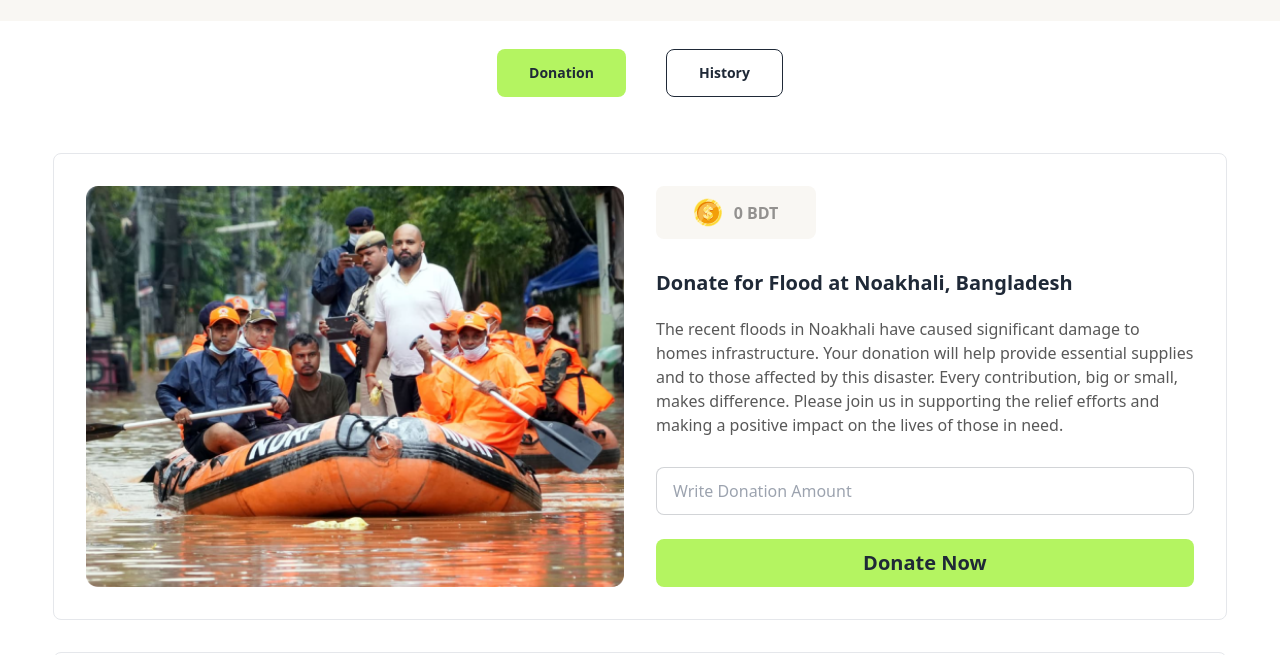
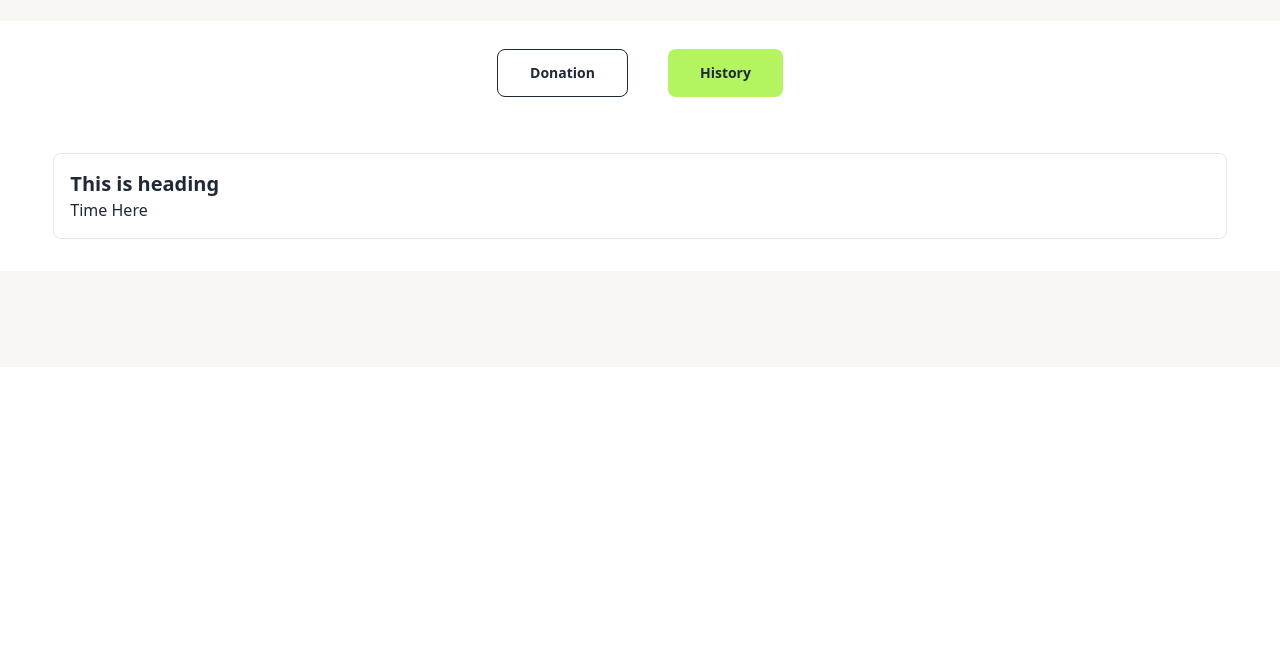
Before and after one commit to forhad1518/assignment-05, a plain HTML site: page index.html in a window 1280 px wide. Both pictures are taken after a click on the button "History". Shown: the part 76-731 px from the top of the page. Drawn offline with nearby package versions, Linux system fonts and the light colour scheme.

Commit message:
donation adn history toggle added

```diff
--- a/index.html
+++ b/index.html
@@ -58,18 +58,18 @@
             <div class="flex justify-center gap-10">
                     <!-- Donation btn -->
                 <div>
-                    <button class="btn btn-outline px-8 bg-btnFieldColor border-none">Donation</button>
+                    <button id="donation-btn" class="btn btn-outline px-8 bg-btnFieldColor border-none">Donation</button>
                 </div>
                     <!-- History btn -->
                 <div>
-                    <button class="btn btn-outline px-8">History</button>
+                    <button id="history-btn" class="btn btn-outline px-8">History</button>
                 </div>
             </div>
         </section>
     </header>
     <main class="mt-14">
         <!-- Donation Sections -->
-        <section class="w-11/12 mx-auto">
+        <section id="card-container" class="w-11/12 mx-auto">
             <!-- card 1 -->
              <section class="mt-8 border rounded-lg p-8 flex gap-x-8">
                 <div class="w-1/2">
@@ -162,7 +162,7 @@
         </section>
 
         <!-- History Sections -->
-         <section class="mt-8">
+         <section id="history-container" class=" hidden mt-8">
             <div class="border w-11/12 mx-auto p-4 rounded-lg">
                 <h3 class="text-xl font-bold">This is heading</h3>
                 <p>Time Here</p>
--- a/script/script.js
+++ b/script/script.js
@@ -1,2 +1,32 @@
 // Call from home to blog
 changeHtml('blog-btn','blog.html')
+
+
+// Global Element Area
+const donationButton = document.getElementById('donation-btn')
+const historyButton = document.getElementById('history-btn')
+const showCardContainer = document.getElementById('card-container')
+const showHistoryContainer = document.getElementById('history-container')
+
+
+// history btn evenListener
+document.getElementById('history-btn').addEventListener('click',function(){
+    showHistoryContainer.classList.remove('hidden')
+    showCardContainer.classList.add('hidden')
+
+    donationButton.classList.remove('bg-btnFieldColor', 'border-none')
+    donationButton.classList.add('border')
+
+    historyButton.classList.add('bg-btnFieldColor', 'border-none')
+})
+
+// donation btn evenListener
+document.getElementById('donation-btn').addEventListener('click',function(){
+    showCardContainer.classList.remove('hidden')
+    showHistoryContainer.classList.add('hidden')
+
+    historyButton.classList.remove('bg-btnFieldColor', 'border-none')
+    historyButton.classList.add('border')
+
+    donationButton.classList.add('bg-btnFieldColor', 'border-none')
+})
```
